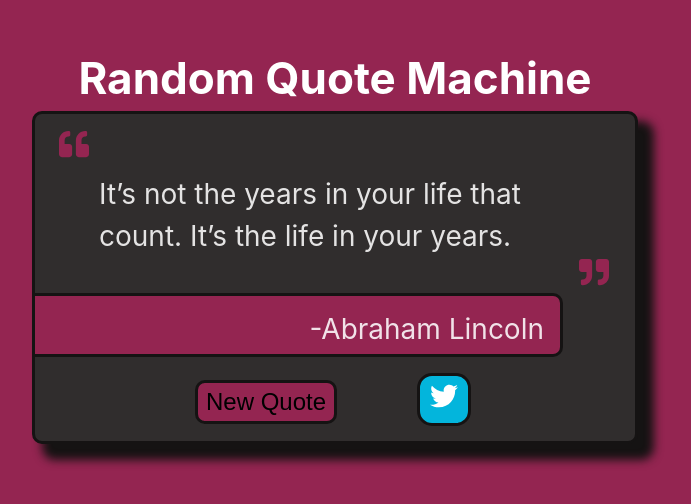
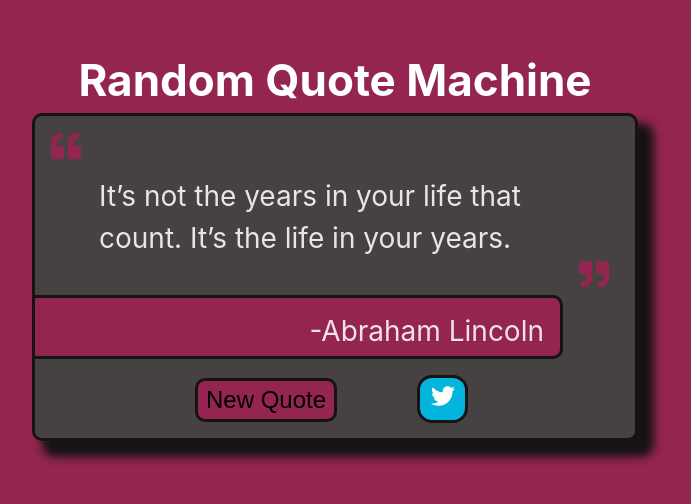
Before and after one commit to Amanda-P-bus/fCC-RandomQuoteGenerator, a React (Vite) app in the folder random-quote-machine/: page / in a window 1280 px wide. Shown: the part 156-660 px from the top of the page, without its empty margins (305-996 px from the left). Built offline with nearby package versions, Linux system fonts and the light colour scheme.

Commit message:
who knows anymore?

```diff
--- a/random-quote-machine/src/App.css
+++ b/random-quote-machine/src/App.css
@@ -3,7 +3,7 @@
 
 h1 {font-size: 5.5vh; text-align: center; color: white;}
 
-#quote-box {border: 3px solid rgb(21,19,19); border-radius: 10px; width: 75vh; padding-top: 15px; padding-bottom: 15px; background-color: rgb(48, 45, 45); box-shadow: 13px 13px 10px 3px rgb(21,19,19);}
+#quote-box {border: 3px solid rgb(21,19,19); border-radius: 10px; width: 75vh; padding-top: 15px; padding-bottom: 15px; background-color: rgb(71, 66, 66); box-shadow: 13px 13px 10px 3px rgb(21,19,19);}
 
 #catch-quote {width: 70vh;}
 
@@ -17,4 +17,8 @@ h1 {font-size: 5.5vh; text-align: center; color: white;}
 
 #maybe { background-color:  rgb(3, 181, 220); border-radius: 15px; margin-left: 10vh; font-size: 3vh; padding: .75vh; border: solid 3px rgb(21,19,19);}
 
-#tweet-quote {color:white; text-decoration: none; font-size: 3.5vh; padding-right: .5vh; padding-left: .5vh;}
+#tweet-quote {color:white; text-decoration: none; font-size: 3vh; padding-right: .5vh; padding-left: .6vh;}
+
+#quoteLeft {margin-left: 2vh;}
+
+#quoteRight {margin-left: 68vh;}
--- a/random-quote-machine/src/App.tsx
+++ b/random-quote-machine/src/App.tsx
@@ -43,11 +43,11 @@ const changeQuote = () => {setQuote(getRandomQuote()); setRandomColor(getRandomC
     <div id="quote-box">
 
       <div id="catch-quote">
-        <FaQuoteLeft size={30} style={{color: randomColor, marginLeft: "3vh", transition}} />
+        <span id="quoteLeft"><FaQuoteLeft size={30}  {...{color: randomColor, transition}} /></span>
         <div id="text">{quote.quote}
         </div>
+        <span id="quoteRight"><FaQuoteRight size={30} {...{color: randomColor, transition}} /> </span>
 
-        <FaQuoteRight size={30} style={{marginLeft:"68vh", color: randomColor, transition}} />
 
         <div id="author" style={{backgroundColor: randomColor, transition}}>-{quote.author}</div>
       </div>
```
